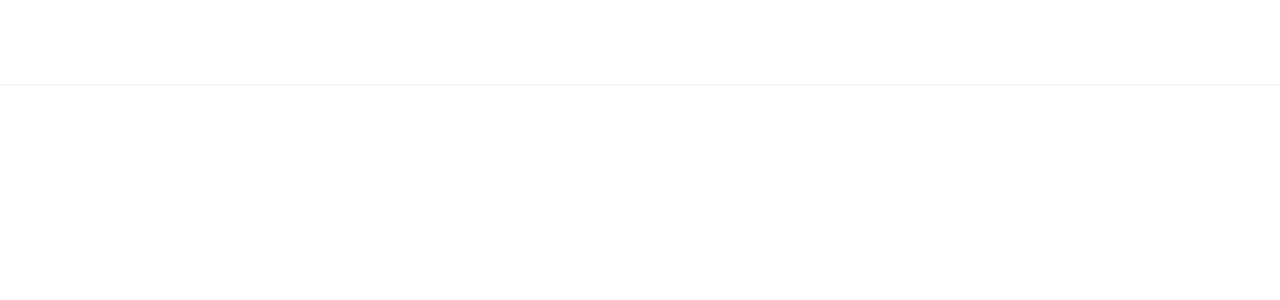
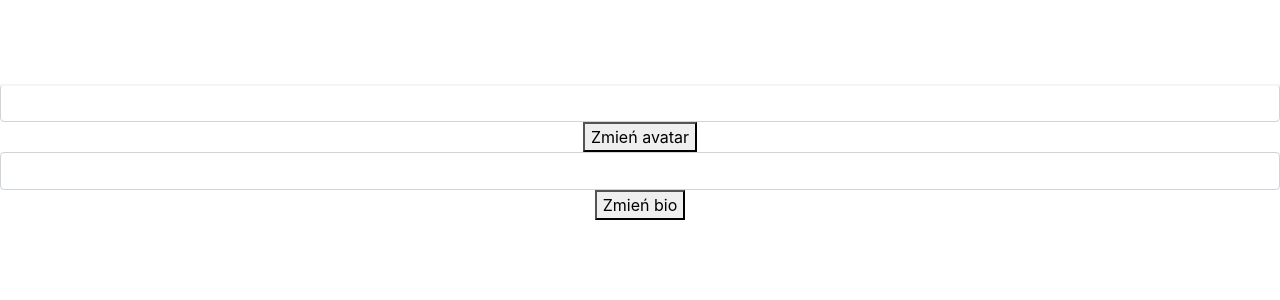
Before and after one commit to screamer-app/web-app, a Vue app: page /edit in a window 1280 px wide. Shown: the top 300 px of the page. Built offline with nearby package versions, Linux system fonts and the light colour scheme.

Commit message:
avatar and bio edition

```diff
--- /dev/null
+++ b/src/components/Edit.vue
@@ -0,0 +1,86 @@
+<template>
+  <div>
+    <input v-model="url" id="url" name="url" class="form-control" />
+    <button @click="update_photo">Zmień avatar</button>
+    <input v-model="bio" id="bio" name="bio" class="form-control" />
+    <button @click="update_bio">Zmień bio</button>
+  </div>
+</template>
+
+<script>
+import firebase from "firebase";
+import { db } from "@/main.js";
+export default {
+  name: "Edit",
+  data() {
+    return {
+      url: "",
+      bio: ""
+    };
+  },
+  computed: {
+    authUser() {
+      return this.$store.getters.userdata;
+    }
+  },
+  watch:{
+    authUser(){
+      this.url = this.authUser.photoURL;
+      this.bio = this.authUser.bio;
+    }
+  },
+  methods: {
+    update_photo() {
+      {
+        db.collection("users")
+          .where("id", "==", firebase.auth().currentUser.uid)
+          .get()
+          .then(querySnapshot => {
+            querySnapshot.forEach(doc => {
+              db.collection("users")
+                .doc(doc.id)
+                .update({
+                  photoURL: this.url
+                })
+                .then(function() {});
+            });
+            this.url = "";
+          });
+      }
+    },
+
+    update_bio() {
+      {
+        db.collection("users")
+          .where("id", "==", firebase.auth().currentUser.uid)
+          .get()
+          .then(querySnapshot => {
+            querySnapshot.forEach(doc => {
+              db.collection("users")
+                .doc(doc.id)
+                .update({
+                  bio: this.bio
+                })
+                .then(function() {});
+            });
+            this.bio = "";
+          });
+      }
+    },
+    created() {
+      console.log(this.authUser);
+    },
+    beforeRouteEnter(to, from, next) {
+      next(vm => {
+        firebase.auth().onAuthStateChanged(user => {
+          if (user) {
+            next();
+          } else {
+            vm.$router.push("/login");
+          }
+        });
+      });
+    }
+  }
+};
+</script>
--- a/src/router/index.js
+++ b/src/router/index.js
@@ -3,31 +3,36 @@ import VueRouter from "vue-router";
 import Home from "../views/Home.vue";
 import Login from "../components/Login.vue";
 import Register from "../components/Register.vue";
+import Edit from "../components/Edit.vue";
 
 Vue.use(VueRouter);
 
-const routes = [
-  {
+const routes = [{
         path: "/",
         name: "Home",
-    component: Home
+        component: Home,
     },
     {
         path: "/login",
         name: "login",
-    component: Login
+        component: Login,
     },
     {
         path: "/register",
         name: "register",
-    component: Register
-  }
+        component: Register,
+    },
+    {
+        path: "/edit",
+        name: "edit",
+        component: Edit,
+    },
 ];
 
 const router = new VueRouter({
     mode: "history",
     base: process.env.BASE_URL,
-  routes
+    routes,
 });
 
 export default router;
--- a/src/store/index.js
+++ b/src/store/index.js
@@ -1,5 +1,6 @@
 import Vue from "vue";
 import Vuex from "vuex";
+import userdata from "./modules/userData/userData";
 
 Vue.use(Vuex);
 
@@ -7,5 +8,7 @@ export default new Vuex.Store({
   state: {},
   mutations: {},
   actions: {},
-  modules: {}
+  modules: {
+    userdata
+  }
 });
--- /dev/null
+++ b/src/store/modules/userData/userData.js
@@ -0,0 +1,41 @@
+import firebase from "firebase";
+import { db } from "@/main.js";
+
+const state = {
+  userdata: {}
+};
+
+const mutations = {
+  FETCH_USER_DATA(state, userdata) {
+    state.userdata = userdata;
+  }
+};
+
+const actions = {
+  fetchUser({ commit }) {
+    firebase.auth().onAuthStateChanged(user => {
+      if (user) {
+        db.collection("users")
+          .where("id", "==", user.uid)
+          .onSnapshot(querySnapshot => {
+            querySnapshot.forEach(doc => {
+              commit("FETCH_USER_DATA", doc.data());
+            });
+          });
+      }
+    });
+  }
+};
+
+const getters = {
+  userdata(state) {
+    return state.userdata;
+  }
+};
+
+export default {
+  state,
+  mutations,
+  actions,
+  getters
+};
```
Lines whose indentation alone changed are shown as unchanged.
